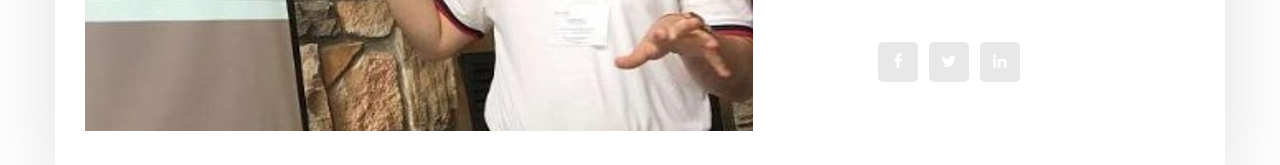
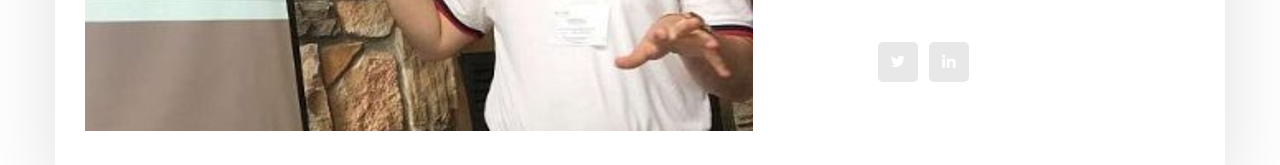
Before and after one commit to soufanom/soufanom.github.io, a plain HTML site: page index.html in a window 1280 px wide. Shown: the part 786-951 px from the top of the page. Drawn offline with Linux system fonts and the light colour scheme.

Commit message:
Update index.html
Added my social media sites

```diff
--- a/index.html
+++ b/index.html
@@ -85,9 +85,8 @@
 										<li><a href="#"><i class="lnr lnr-home"></i> Santa monica bullevard</a></li>
 									</ul>
 									<ul class="list personal_social">
-										<li><a href="#"><i class="fa fa-facebook"></i></a></li>
-										<li><a href="#"><i class="fa fa-twitter"></i></a></li>
-										<li><a href="#"><i class="fa fa-linkedin"></i></a></li>
+										<li><a href="https://twitter.com/OthmanSoufan"><i class="fa fa-twitter"></i></a></li>
+										<li><a href="https://www.linkedin.com/in/othman-soufan-0975888/"><i class="fa fa-linkedin"></i></a></li>
 									</ul>
 								</div>
 							</div>
```
